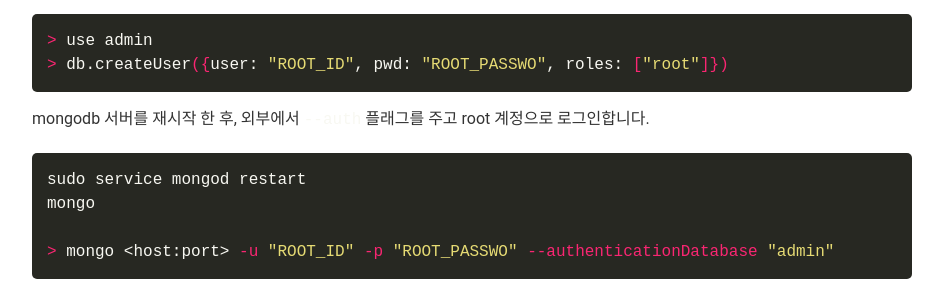
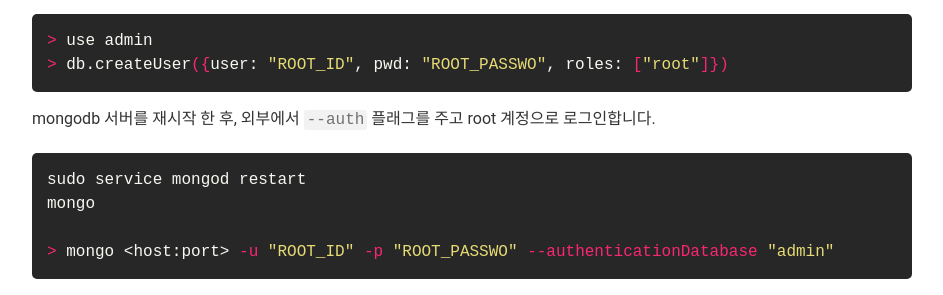
Before and after one commit to sungjunyoung/sungjunyoung.github.io_deprecated, a Jekyll site: the page built from _posts/2017-03-07-mongodb-auth-correctly.md, in a window 1280 px wide. Shown: the part 263-558 px from the top of the page, without its empty margins (168-1111 px from the left). Built offline with Jekyll 4.4.1, drawn with Linux system fonts in a browser that asks for light colours; comment, search, counter and statistics services are not loaded.

Commit message:
syntax highlight 버그픽스

```diff
--- a/_sass/base.scss
+++ b/_sass/base.scss
@@ -56,6 +56,7 @@
 	}
 }
 
+
 /* Common classes */
 
 .f-right { float: right; }
--- a/_sass/layout.scss
+++ b/_sass/layout.scss
@@ -209,9 +209,15 @@
     box-shadow: 0 2px 6px #ddd;
   }
 
-code {
+.highlight code {
   color: #f8f8f2;
-  // background-color: lighten($background-color, 35%);
+}
+
+p .highlighter-rouge {
+    color: #727272;
+    background-color:#f2f2f2;
+    padding: 1px 3px 1px 3px;
+    border-radius: 2px;
 }
 
 /* Set the vertical rhythm (and padding-left) for lists inside post content */
--- a/_sass/syntax.scss
+++ b/_sass/syntax.scss
@@ -4,7 +4,7 @@
  */
 // .highlight  { background-color: #FFF; }
 pre {
-    background-color: #272822;
+    background-color: #272727;
     padding: 15px;
     border-radius: 5px;
     white-space: pre-wrap;
```
Also changed, not shown: 2 other files.
